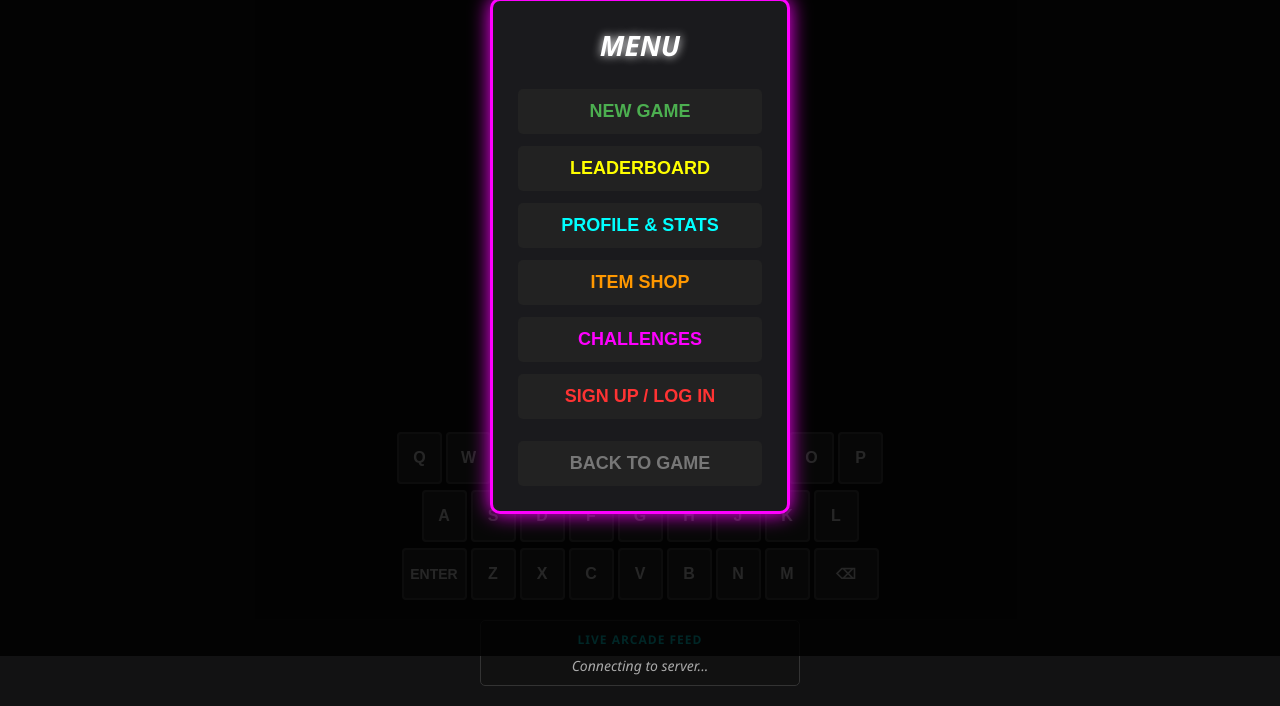
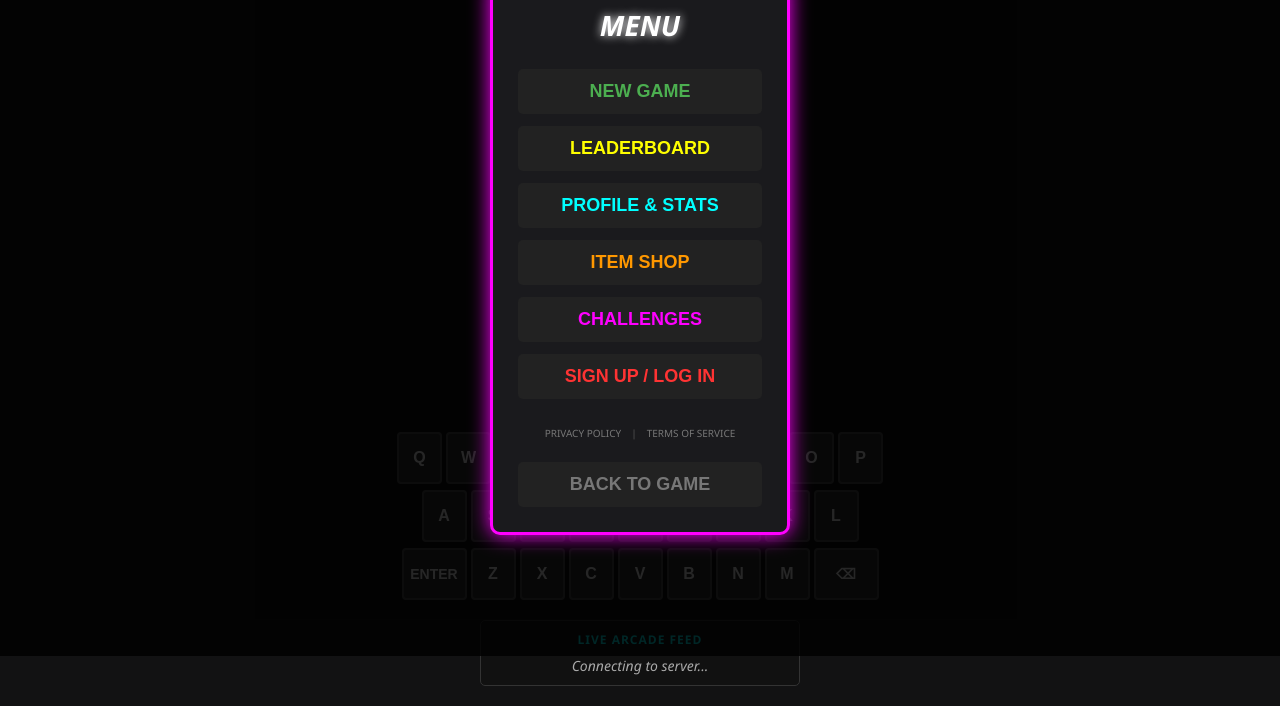
Before and after one commit to jfekete43/wordcade, a plain HTML site: page index.html in a window 1280 px wide. Both pictures are taken after a click on the button "MENU". Shown: the part 144-850 px from the top of the page. Drawn offline with Linux system fonts and the light colour scheme; no server answers.

```diff
--- a/index.html
+++ b/index.html
@@ -374,6 +374,12 @@
                 <button class="menu-list-btn" style="color: #ff9800; border-color: #ff9800;" onclick="window.openShopMenu()">Item Shop</button>
                 <button class="menu-list-btn" style="color: #ff00ff; border-color: #ff00ff;" onclick="window.openChallengesMenu()">Challenges</button>
                 <button id="auth-action-btn" class="menu-list-btn" style="color: #ff3333; border-color: #ff3333;" onclick="window.handleAuthAction()">Sign Up / Log In</button>
+
+                <div style="margin-top: 15px; font-size: 10px; color: #555; text-transform: uppercase; display: flex; justify-content: center; gap: 10px;">
+                    <a href="privacy.html" style="color: #777; text-decoration: none; transition: color 0.2s;" onmouseover="this.style.color='#00ffff'" onmouseout="this.style.color='#777'">Privacy Policy</a> |
+                    <a href="terms.html" style="color: #777; text-decoration: none; transition: color 0.2s;" onmouseover="this.style.color='#ff9800'" onmouseout="this.style.color='#777'">Terms of Service</a>
+                </div>
+
                 <button class="menu-list-btn" style="color: #777; border-color: #777; margin-top: 10px;" onclick="document.getElementById('main-menu-modal').style.display='none'">Back to Game</button>
             </div>
         </div>
```
